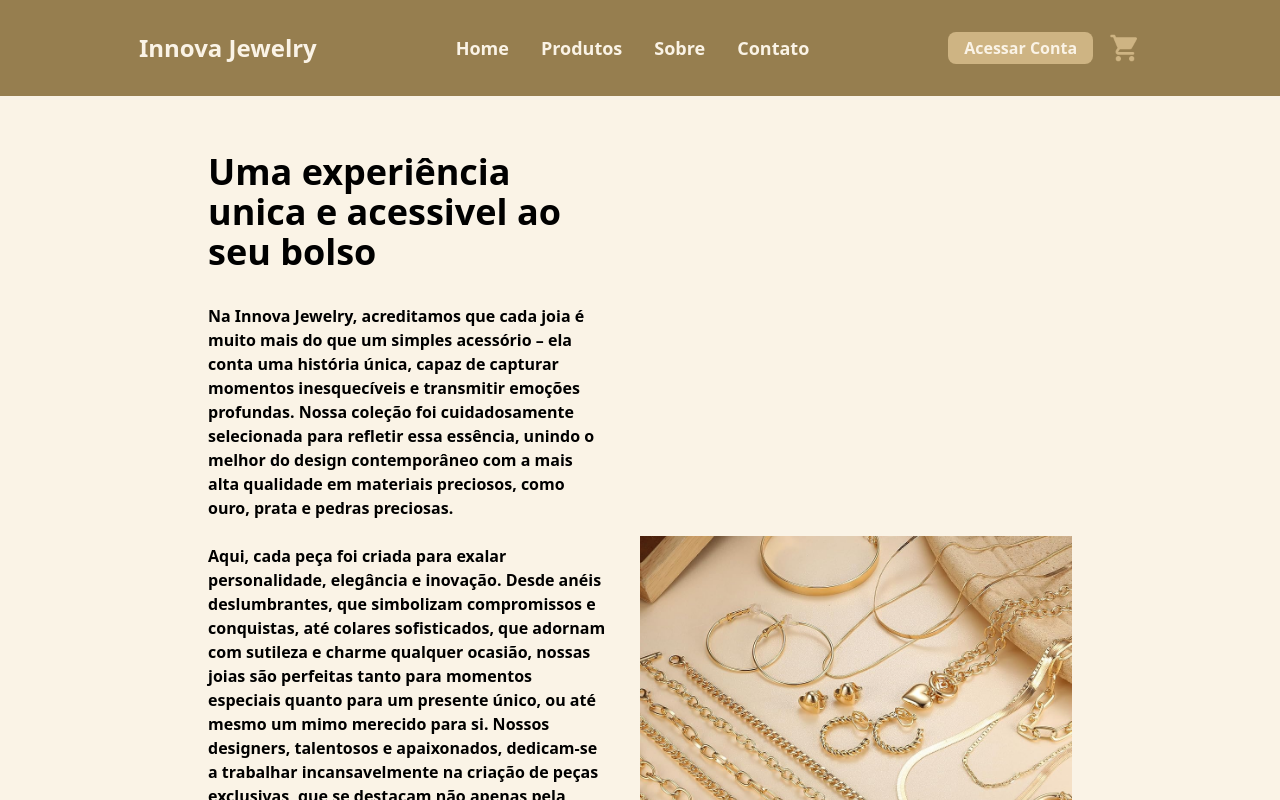
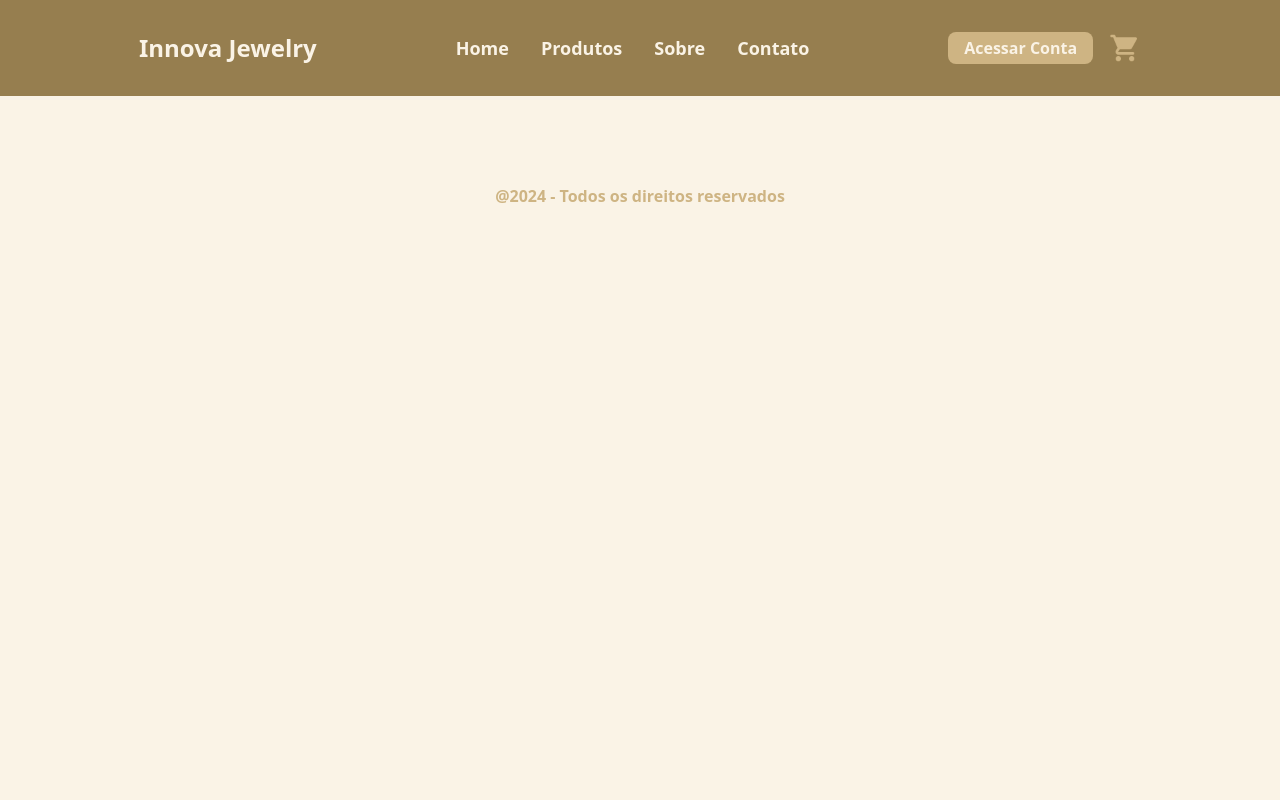
Before and after one commit to Innovation-Masters/cp-web, a React (Vite) app: page /sobre in a window 1280 px wide. Shown: the top 800 px of the page. Built offline with nearby package versions, Linux system fonts and the light colour scheme.

Commit message:
Configuração das rotas

```diff
--- a/src/App.jsx
+++ b/src/App.jsx
@@ -1,12 +1,12 @@
 import Footer from "./components/Footer";
 import Nav from "./components/Nav";
-import Home from "./routes/Home";
+import { Outlet } from "react-router-dom";
 
 export default function App() {
   return (
     <section className="flex flex-col bg-light gap-y-14 min-h-screen">
       <Nav />
-      <Home />
+      <Outlet/>
       <Footer />
     </section>
   )
--- a/src/components/Nav.jsx
+++ b/src/components/Nav.jsx
@@ -1,11 +1,14 @@
+import { Link } from "react-router-dom"
+
 export default function Nav() {
     return (
+
         <header className="flex justify-evenly items-center py-8 sticky top-0 bg-dark">
             <h1 className="text-2xl font-extrabold text-light">Innova Jewelry</h1>
             <nav>
                 <ul className="flex text-dark font-bold gap-x-8 items-center text-lg text-light">
-                    <a className="hover:opacity-70" href="#">Home</a>
-                    <a className="hover:opacity-70" href="#">Produtos</a>
+                    <Link to='/' className="hover:opacity-70" href="#">Home</Link>
+                    <Link to='/produtos' className="hover:opacity-70" href="#">Produtos</Link>
                     <a className="hover:opacity-70" href="#">Sobre</a>
                     <a className="hover:opacity-70" href="#">Contato</a>
                 </ul>
--- a/src/main.jsx
+++ b/src/main.jsx
@@ -2,9 +2,33 @@ import { StrictMode } from 'react'
 import { createRoot } from 'react-dom/client'
 import App from './App.jsx'
 import './index.css'
+import { createBrowserRouter, RouterProvider } from 'react-router-dom'
+import Home from './routes/Home.jsx'
+import CadastrarUsuario from './routes/CadastrarUsuario.jsx'
+import Contato from './routes/Contato.jsx'
+import Error from './routes/Error.jsx'
+import Login from './routes/Login.jsx'
+import Produtos from './routes/Produtos.jsx'
+import Sobre from './routes/Sobre.jsx'
+
+const router = createBrowserRouter([
+  {
+    path: '/', element: <App/>,
+    errorElement: <Error/>,
+
+    children:[
+      {path:'/', element:<Home/>},
+      {path:'/cadastro', element:<CadastrarUsuario/>},
+      {path:'/contato', element:<Contato/>},
+      {path:'/login', element:<Login/>},
+      {path:'/produtos', element:<Produtos/>},
+      {path:'/sobre', element:<Sobre/>}
+    ]
+  }
+])
 
 createRoot(document.getElementById('root')).render(
   <StrictMode>
-    <App />
+    <RouterProvider router = {router}/>
   </StrictMode>,
 )
```
